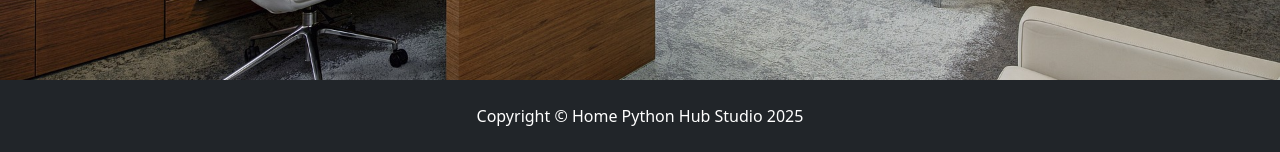
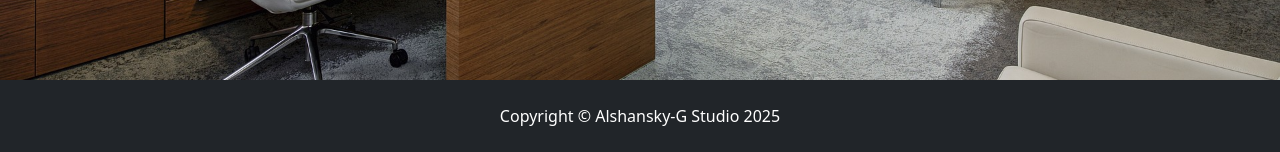
Before and after one commit to alshansky-g/django_shop, a Django app: page / in a window 1280 px wide. Shown: the part 648-800 px from the top of the page. Run offline with Django 5.2, Linux system fonts and the light colour scheme; some libraries are stand-ins or nearby versions.

Commit message:
fix typo, change copyright text

```diff
--- a/main/templates/main/index.html
+++ b/main/templates/main/index.html
@@ -94,7 +94,7 @@
                         <li><a class="dropdown-item text-white" href="goods/catalog.html">Декор</a></li>
                     </ul>
                 </div>
-                <!-- Значек корзины, вызывает модальное окно -->
+                <!-- Значок корзины, вызывает модальное окно -->
                 <div>
                     <button type="button" class="btn btn-dark btn-secondary d-flex" id="modalButton"
                         aria-expanded="false">
@@ -173,7 +173,7 @@
         <div class="container">
             <div class="row mt-1">
                 <div class="col-lg-2">
-                    <!-- Пустой блок на Ваше усмотрение -->
+
                 </div>
                 <div class="col-lg-10">
                     <!-- Контент на странице -->
@@ -184,7 +184,7 @@
     </section>
     <footer class="py-4 bg-dark">
         <div class="container">
-            <p class="m-0 text-center text-white">Copyright &copy; Home Python Hub Studio 2025</p>
+            <p class="m-0 text-center text-white">Copyright &copy; Alshansky-G Studio 2025</p>
         </div>
     </footer>
     <script src="{% static "deps/js/jquery/jquery-3.7.0.min.js" %}"></script>
```
